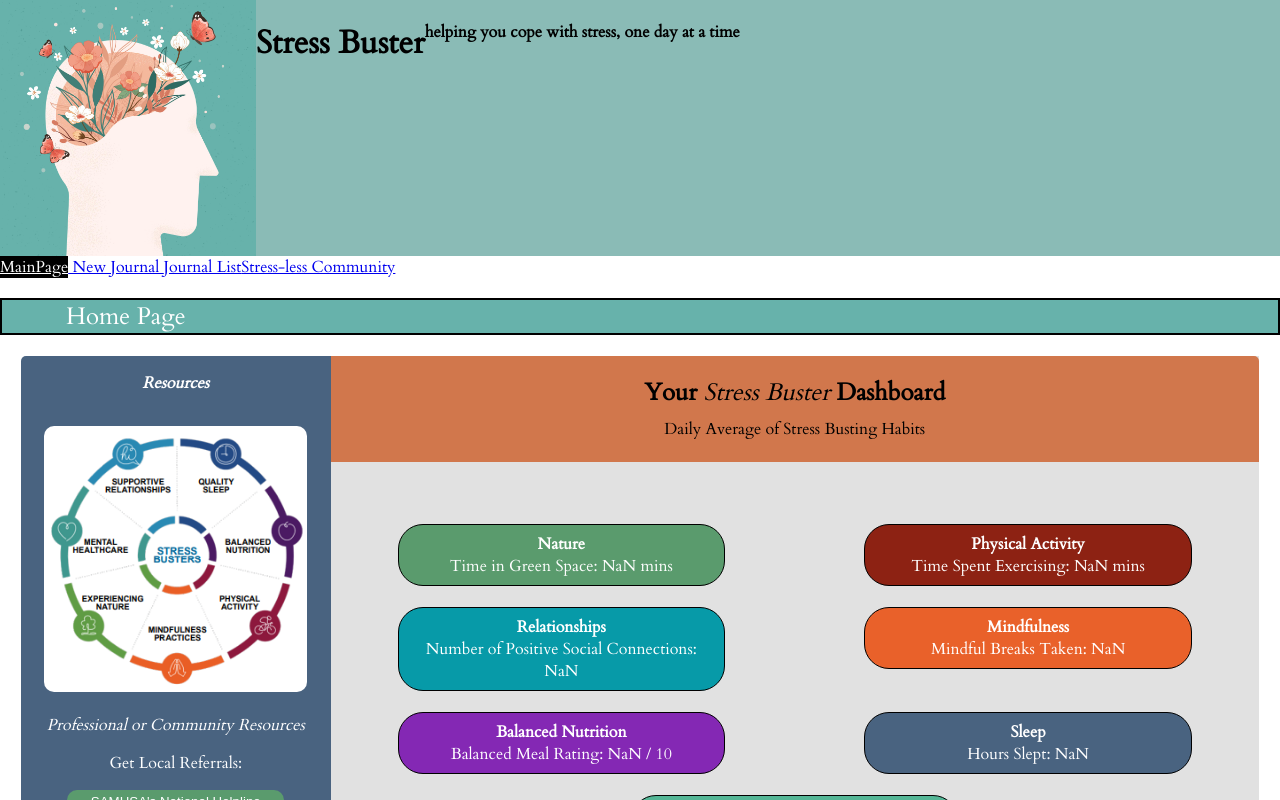
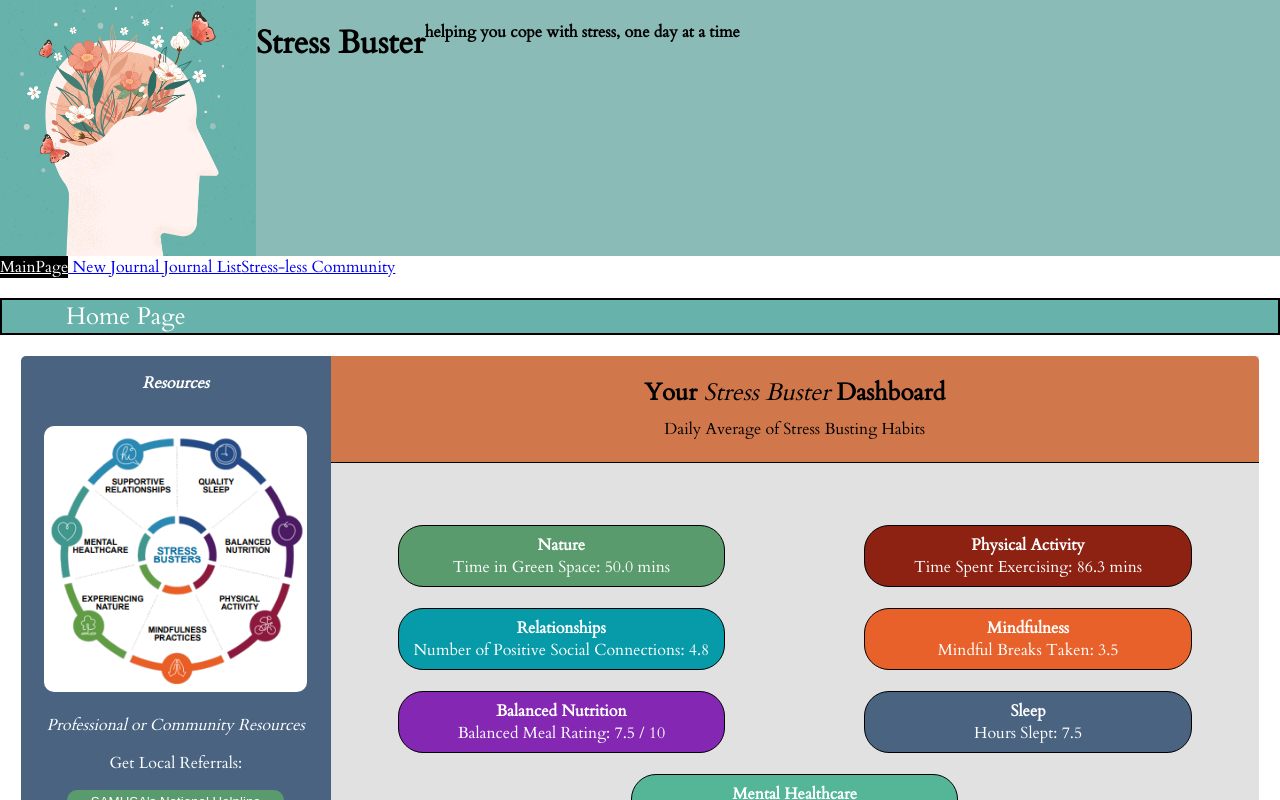
Before and after one commit to timmyyan-git/stress-buster-health-journal, a React (Create React App) app in the folder project/: page / in a window 1280 px wide. Shown: the top 800 px of the page. Built offline with nearby package versions, Linux system fonts and the light colour scheme; no server answers; data requests are answered from the project's data file.

Commit message:
add quote to post/fix dashboard on load

```diff
--- a/project/db.json
+++ b/project/db.json
@@ -1,56 +1,72 @@
 {
   "journals": [
     {
-      "date": "2022-12-07",
-      "sleep": "2",
-      "journalWriting": "Testing journal",
-      "exercise": "60",
-      "greenSpace": "60",
-      "social": "100",
-      "mindful": "5",
-      "nutrition": "6",
+      "date": "2022-12-08",
+      "quote": {
+        "content": "Time you enjoyed wasting was not wasted.",
+        "author": "John Lennon"
+      },
+      "journalWriting": "",
+      "sleep": "8",
+      "exercise": "90",
+      "greenSpace": "20",
+      "social": "3",
+      "mindful": "4",
+      "nutrition": "8",
       "mentalHealth": "90",
-      "therapy": "Yes",
-      "id": 2
-    },
-    {
-      "date": "2022-12-07",
-      "sleep": "1",
-      "journalWriting": "ugh",
-      "exercise": "1",
-      "greenSpace": "3",
-      "social": "1",
-      "mindful": "1",
-      "nutrition": "2",
-      "mentalHealth": "1",
-      "therapy": "No",
-      "id": 3
-    },
-    {
-      "date": "2022-12-07",
-      "sleep": "0",
-      "journalWriting": "testtttts",
-      "exercise": "0",
-      "greenSpace": "0",
-      "social": "0",
-      "mindful": "0",
-      "nutrition": "0",
-      "mentalHealth": "0",
-      "therapy": "",
-      "id": 4
+      "therapy": "no",
+      "id": 7
     },
     {
       "date": "2022-12-08",
-      "sleep": "5",
-      "journalWriting": "lala",
-      "exercise": "50",
-      "greenSpace": "20",
+      "quote": {
+        "content": "Maxim for life: You get treated in life the way you teach people to treat you.",
+        "author": "Wayne Dyer"
+      },
+      "journalWriting": "Tessst",
+      "sleep": "7",
+      "exercise": "90",
+      "greenSpace": "60",
       "social": "5",
       "mindful": "5",
       "nutrition": "7",
-      "mentalHealth": "30",
+      "mentalHealth": "120",
+      "therapy": "Yes",
+      "id": 8
+    },
+    {
+      "date": "2022-12-08",
+      "quote": {
+        "content": "Consider that not only do negative thoughts and emotions destroy our experience of peace, but they also undermine our health.",
+        "author": "Dalai Lama"
+      },
+      "journalWriting": "Great quote!",
+      "sleep": "6",
+      "exercise": "75",
+      "greenSpace": "30",
+      "social": "6",
+      "mindful": "2",
+      "nutrition": "7",
+      "mentalHealth": "90",
       "therapy": "No",
-      "id": 5
+      "id": 9
+    },
+    {
+      "date": "2022-12-08",
+      "quote": {
+        "content": "Life has no blessing like a prudent friend.",
+        "author": "Euripides"
+      },
+      "journalWriting": "Testsss",
+      "sleep": "9",
+      "exercise": "90",
+      "greenSpace": "90",
+      "social": "5",
+      "mindful": "3",
+      "nutrition": "8",
+      "mentalHealth": "90",
+      "therapy": "Yes",
+      "id": 10
     }
   ],
   "comments": [
--- a/project/src/Dashboard.js
+++ b/project/src/Dashboard.js
@@ -7,65 +7,39 @@ function Dashboard ({onJournalList}){
     const journalSleepData = onJournalList.map((journal) => {
         return parseFloat(journal.sleep)})
 
+    const sleepNum = journalSleepData.reduce((a, b) => a + b, 0) / journalSleepData.length
+
     const journalNatureData = onJournalList.map((journal) => {
         return parseFloat(journal.greenSpace)})
+
+     const natureNum = journalNatureData.reduce((a, b) => a + b, 0) / journalNatureData.length
 
     const journalExerciseData = onJournalList.map((journal) => {
         return parseFloat(journal.exercise)})
 
+    const exerciseNum = journalExerciseData.reduce((a, b) => a + b, 0) / journalExerciseData.length
+
     const journalSocialData = onJournalList.map((journal) => {
         return parseFloat(journal.social)})
+
+    const socialNum = journalSocialData.reduce((a, b) => a + b, 0) / journalSocialData.length
 
     const journalMindfulData = onJournalList.map((journal) => {
         return parseFloat(journal.mindful)})
 
+    const mindfulNum = journalMindfulData.reduce((a, b) => a + b, 0) / journalMindfulData.length
+
     const journalNutritionData = onJournalList.map((journal) => {
         return parseFloat(journal.nutrition)})
+
+    const nutritionNum = (journalNutritionData.reduce((a, b) => a + b, 0) / journalNutritionData.length)
 
     const journalMentalData = onJournalList.map((journal) => {
         return parseFloat(journal.mentalHealth)})
 
-        console.log(journalMentalData)
-
-    //states to store dashboard data
-    const [sleepData, setSleepData] = useState(0)
-    const [natureData, setNatureData] = useState(0)
-    const [exerciseData, setExerciseData] = useState(0)
-    const [socialData, setSocialData] = useState(0)
-    const [mindfulData, setMindfulData] = useState(0)
-    const [nutritionData, setNutritionData] = useState(0)
-    const [mentalData, setMentalData] = useState(0)
+    const mentalNum = (journalMentalData.reduce((a, b) => a + b, 0) / journalMentalData.length)
 
 
-    // update Dashboard
-
-    useEffect(() => {
-        setSleepData((journalSleepData.reduce((a, b) => a + b, 0) / journalSleepData.length))
-    }, [])
-
-    useEffect(() => {
-        setNatureData((journalNatureData.reduce((a, b) => a + b, 0) / journalNatureData.length))
-    }, [])
-
-    useEffect(() => {
-        setExerciseData((journalExerciseData.reduce((a, b) => a + b, 0) / journalExerciseData.length))
-    }, [])
-
-    useEffect(() => {
-        setSocialData((journalSocialData.reduce((a, b) => a + b, 0) / journalSocialData.length))
-    }, [])
-
-    useEffect(() => {
-        setMindfulData((journalMindfulData.reduce((a, b) => a + b, 0) / journalMindfulData.length))
-    }, [])
-
-    useEffect(() => {
-        setNutritionData((journalNutritionData.reduce((a, b) => a + b, 0) / journalNutritionData.length))
-    }, [])
-
-    useEffect(() => {
-        setMentalData((journalMentalData.reduce((a, b) => a + b, 0) / journalMentalData.length))
-    }, [])
 
 
     return (
@@ -77,36 +51,36 @@ function Dashboard ({onJournalList}){
             <section className="health-snap">
                 <section id="nature-card" className="health-card">
                     <b>Nature</b>
-                    <div>Time in Green Space: {natureData.toFixed(1)} mins</div>
+                    <div>Time in Green Space: {natureNum? natureNum.toFixed(1) : '\u231B'} mins</div>
                 </section>
                 <section id="exercise-card"  className="health-card">
                     <b>Physical Activity</b>
-                    <div>Time Spent Exercising: {exerciseData.toFixed(1)} mins</div>
+                    <div>Time Spent Exercising: {exerciseNum? exerciseNum.toFixed(1) : '\u231B'} mins</div>
                     {/* <div>Average Steps: {0}</div>   */}
                 </section>
                 <section id="relationship-card"   className="health-card">
                     <b>Relationships</b>
                     {/* <div>Quality Time Spent: {0}</div> */}
-                    <div>Number of Positive Social Connections: {socialData.toFixed(1)}</div>
+                    <div>Number of Positive Social Connections: {socialNum? socialNum.toFixed(1) : '\u231B'}</div>
                 </section>
                 <section id="mindful-card" className="health-card">
                     <b>Mindfulness</b>
                     {/* <div>Time Spent: {0} mins</div> */}
-                    <div>Mindful Breaks Taken: {mindfulData.toFixed(1)}</div>
+                    <div>Mindful Breaks Taken: {mindfulNum? mindfulNum.toFixed(1) : '\u231B'}</div>
                 </section>
                 <section id="nutrition-card" className="health-card">
                     <b>Balanced Nutrition </b>
                     {/* <div>Water Consumption: {0} L </div> */}
-                    <div>Balanced Meal Rating: {nutritionData.toFixed(1)} / 10 </div>
+                    <div>Balanced Meal Rating: {nutritionNum?nutritionNum.toFixed(1) : '\u231B'} / 10 </div>
                 </section>
                 <section id="sleep-card" className="health-card ">
                     <b>Sleep</b>
-                    <div>Hours Slept: {sleepData.toFixed(1)}</div>
+                    <div>Hours Slept: {sleepNum? sleepNum.toFixed(1) : '\u231B'}</div>
                     {/* <div>Quality of Sleep: {0} / 10</div> */}
                 </section>
                 <section id="mental-card" className="health-card">
                     <b>Mental Healthcare</b>
-                    <div>Media Consumption: {mentalData.toFixed(1)} mins</div>
+                    <div>Media Consumption: {mentalNum? mentalNum.toFixed(1) : '\u231B'} mins</div>
                     {/* <div>Journal Completion: {0}</div> */}
                 </section>
             </section>
--- a/project/src/JournalCard.js
+++ b/project/src/JournalCard.js
@@ -1,12 +1,15 @@
 function JournalCard ({onJournal}){
 
-    const {date, journalWriting, sleep, exercise, greenSpace, social, mindful, therapy, nutrition, mentalHealth} = onJournal
-
+    const {date, quote,  journalWriting, sleep, exercise, greenSpace, social, mindful, therapy, nutrition, mentalHealth} = onJournal
+    const {content, author} = quote
 
     return (
         <li>
             <div>Date:{date}</div>
-            <div>Journal Prompt:</div>
+            <div>Journal Prompt:
+                <p>"{content}"</p>
+                <p> - {author}</p>
+            </div>
             <div>
                 <p>My thoughts: </p>
                 <p> {journalWriting}</p>
--- a/project/src/JournalForm.js
+++ b/project/src/JournalForm.js
@@ -5,8 +5,11 @@ import ReactDOM from 'react-dom';
 
 
 
-function JournalForm ({onUpdateJournalList}){
+function JournalForm ({onUpdateJournalList, onRandomQuote}){
+    const {author, content} = onRandomQuote
 
+
+    let quote = {content, author}
 
     let curr = new Date();
     curr.setDate(curr.getDate());
@@ -14,8 +17,12 @@ function JournalForm ({onUpdateJournalList}){
 
     const [formData, setFormData] = useState({
         date: date,
+        quote: {
+            content: content,
+            author: author
+        },
+        journalWriting: "",
         sleep: "",
-        journalWriting: "",
         exercise: "0",
         greenSpace: "0",
         social: "0",
@@ -54,6 +61,7 @@ function JournalForm ({onUpdateJournalList}){
             <input type="date" name="date" onChange={onFormChange}
             defaultValue={date}
             ></input>
+            <input type="hidden" name="quote" defaultValue={quote}></input>
             <br></br>
             <label>Let it out...</label>
             <br/><br/>
--- a/project/src/NewJournal.js
+++ b/project/src/NewJournal.js
@@ -12,7 +12,7 @@ function NewJournal ({onUpdateJournalList, onRandomQuote}){
            <div>
            <blockquote>&ldquo;{content}&rdquo; <footer>&mdash; {author}</footer></blockquote>
         </div>
-            <JournalForm onUpdateJournalList={onUpdateJournalList} />
+            <JournalForm onRandomQuote={onRandomQuote} onUpdateJournalList={onUpdateJournalList} />
         </div>
     )
 }
--- a/project/src/index.css
+++ b/project/src/index.css
@@ -32,8 +32,6 @@ h2 {
   padding-left: 4rem
 }
 
-
-
 /*  header css */
 
 .header {
@@ -47,8 +45,6 @@ h2 {
 
 
 /* dashboard CSS */
-
-
 
 .dashboard-container {
   display: flex;
@@ -96,7 +92,7 @@ h2 {
   padding: 1rem;
   line-height: 1px;
   border-top-right-radius: 5px;
-
+  border-bottom: 1px solid;
 }
 
 .random-section {
@@ -166,10 +162,6 @@ h2 {
   color: white
 }
 
-
-
-
-
 #samhsa-button:hover {
   background-color: white;
   color:rgb(0, 0, 0);
```
